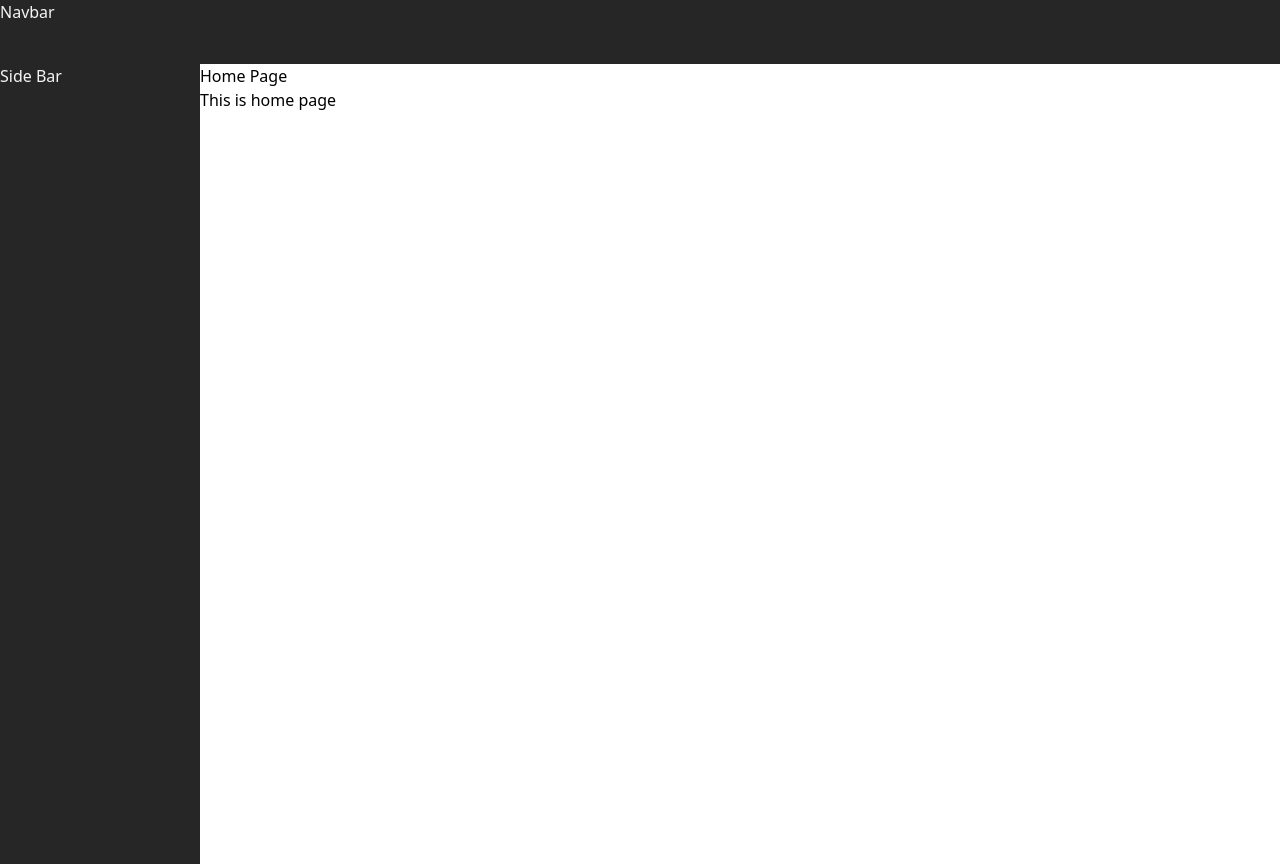
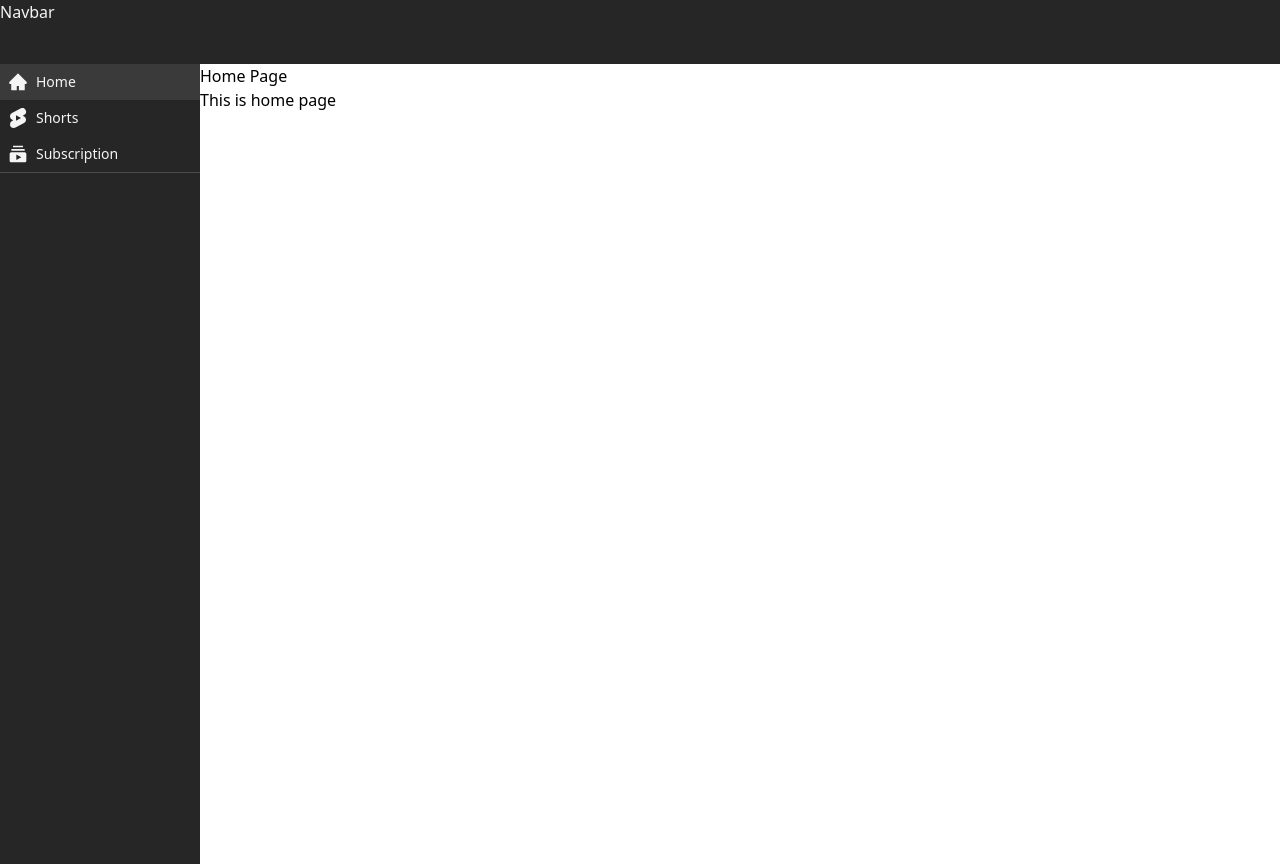
Before and after one commit to Inflection-ORG-Academy/mini-yt-clone-react, a React (Vite) app: page / in a window 1280 px wide. Built offline with nearby package versions, Linux system fonts and the light colour scheme.

Commit message:
Sidebar with active state implemented

```diff
--- a/src/components/Sidebar.jsx
+++ b/src/components/Sidebar.jsx
@@ -1,9 +1,51 @@
 import React from "react";
+import { Link, NavLink } from "react-router";
+
+import { AiFillHome } from "react-icons/ai";
+import { SiYoutubeshorts } from "react-icons/si";
+import { MdSubscriptions } from "react-icons/md";
 
 function Sidebar() {
   return (
     <aside className="w-[200px] h-screen bg-neutral-800 text-neutral-100">
-      Side Bar
+      <ul>
+        <li>
+          <NavLink
+            to="/"
+            className={({ isActive }) =>
+              isActive
+                ? "bg-neutral-200/10 flex gap-2 items-center p-2 text-sm"
+                : "bg-transparent flex gap-2 items-center p-2 text-sm"
+            }
+          >
+            <AiFillHome size={20} />
+            <span>Home</span>
+          </NavLink>
+          <NavLink
+            to="/shorts"
+            className={({ isActive }) =>
+              isActive
+                ? "bg-neutral-200/10 flex gap-2 items-center p-2 text-sm"
+                : "bg-transparent flex gap-2 items-center p-2 text-sm"
+            }
+          >
+            <SiYoutubeshorts size={20} />
+
+            <span>Shorts</span>
+          </NavLink>
+          <NavLink
+            to="/subcriptions"
+            className={({ isActive }) =>
+              isActive
+                ? "bg-neutral-200/10 flex gap-2 items-center p-2 text-sm border-b border-b-neutral-200/20"
+                : "bg-transparent flex gap-2 items-center p-2 text-sm border-b border-b-neutral-200/20"
+            }
+          >
+            <MdSubscriptions size={20} />
+            <span>Subscription</span>
+          </NavLink>
+        </li>
+      </ul>
     </aside>
   );
 }
```
